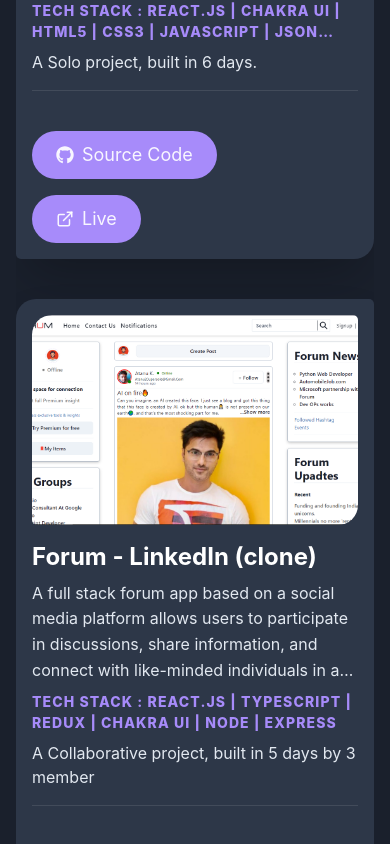
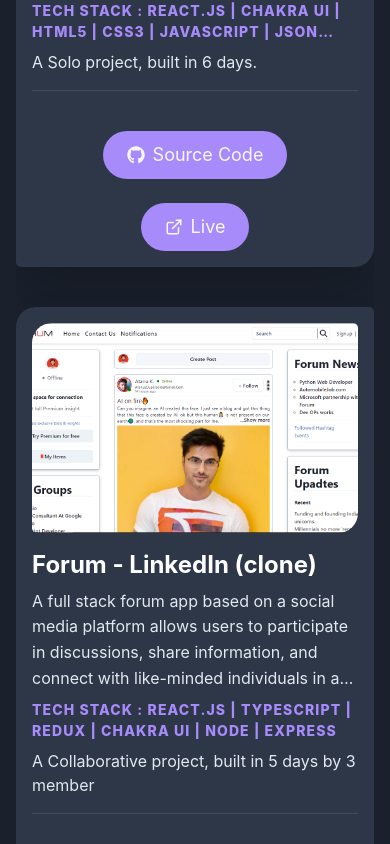
Before and after one commit to AshokPrjapati/AshokPrjapati.github.io, a React (Create React App) app: page / in a window 390 px wide. Shown: the part 4659-5503 px from the top of the page. Built offline with nearby package versions, Linux system fonts and the light colour scheme.

Commit message:
refactor: simplify button rendering in Projects component and remove unused layout utility class

```diff
--- a/src/App.css
+++ b/src/App.css
@@ -153,15 +153,7 @@ html {
   line-height: 1.6;
 }
 
-/* Layout Utilities */
-.between-center {
-  display: flex;
-  flex-direction: row;
-  justify-content: space-between;
-  align-items: center;
-  gap: 1rem;
-  flex-wrap: wrap;
-}
+
 
 /* Focus Styles */
 :focus-visible {
@@ -201,11 +193,6 @@ html {
 
 /* Responsive Design */
 @media screen and (max-width: 768px) {
-  .between-center {
-    flex-direction: column;
-    align-items: stretch;
-  }
-
   .button {
     justify-content: center;
     width: 100%;
--- a/src/pages/Projects/Projects.tsx
+++ b/src/pages/Projects/Projects.tsx
@@ -18,10 +18,42 @@ import { ProjectData } from "../../types/interface";
 import SectionHeader from "../../Components/SectionHeader";
 
 const Projects = () => {
+  const renderProjectActionButtons = (
+    link: string,
+    icon: React.ReactElement<any, string | React.JSXElementConstructor<any>>,
+    label: string
+  ) => {
+    return (
+      <Link href={link} isExternal _hover={{ textDecor: "none" }}>
+        <Button
+          leftIcon={icon}
+          rounded={"full"}
+          size={"lg"}
+          fontWeight={"normal"}
+          px={6}
+          bg="secondary"
+        >
+          {label}
+        </Button>
+      </Link>
+    );
+  };
+
   const renderProjectContent = (project: ProjectData) => {
+    const {
+      id,
+      name,
+      description,
+      techStack,
+      detail,
+      src,
+      sourceCode,
+      liveLink,
+    } = project;
+
     return (
       <Center
-        key={project.id}
+        key={id}
         bg="bg-card"
         maxW={"445px"}
         boxShadow={"2xl"}
@@ -32,7 +64,7 @@ const Projects = () => {
         <Stack gap={4} p={4}>
           <Image
             h={"210px"}
-            src={project.src}
+            src={src}
             alt={"project-preview"}
             data-aos="fade-up"
             objectFit={"cover"}
@@ -47,7 +79,7 @@ const Projects = () => {
               data-aos="fade-up"
               data-aos-anchor-placement="bottom-bottom"
             >
-              {project.name}
+              {name}
             </Heading>
             <Text
               color={"text-secondary"}
@@ -55,7 +87,7 @@ const Projects = () => {
               data-aos-anchor-placement="bottom-bottom"
               className="lineClampDesc"
             >
-              {project.description}
+              {description}
             </Text>
             <Text
               color={"secondary"}
@@ -67,57 +99,33 @@ const Projects = () => {
               data-aos="fade-up"
               data-aos-anchor-placement="bottom-bottom"
             >
-              {project.techStack}
+              {techStack}
             </Text>
             <Text
               color={"text-secondary"}
               data-aos="fade-up"
               data-aos-anchor-placement="bottom-bottom"
             >
-              {project.detail}
+              {detail}
             </Text>
           </Stack>
           <Divider />
-          <Box
+          <Flex
             mt={6}
-            className="between-center"
-            zIndex={1}
+            direction={{ base: "column", md: "row" }}
+            justifyContent={{ base: "center", md: "space-between" }}
+            gap={6}
+            alignItems={{ base: "center", md: "center" }}
             data-aos="fade-up"
             data-aos-anchor-placement="bottom-bottom"
           >
-            <Link
-              href={project.sourceCode}
-              isExternal
-              _hover={{ textDecor: "none" }}
-            >
-              <Button
-                leftIcon={<FaGithub />}
-                rounded={"full"}
-                size={"lg"}
-                fontWeight={"normal"}
-                px={6}
-                bg="secondary"
-              >
-                Source Code
-              </Button>
-            </Link>
-            <Link
-              href={project.liveLink}
-              isExternal
-              _hover={{ textDecor: "none" }}
-            >
-              <Button
-                leftIcon={<ExternalLinkIcon />}
-                rounded={"full"}
-                size={"lg"}
-                fontWeight={"normal"}
-                px={6}
-                bg="secondary"
-              >
-                Live
-              </Button>
-            </Link>
-          </Box>
+            {renderProjectActionButtons(
+              sourceCode,
+              <FaGithub />,
+              "Source Code"
+            )}
+            {renderProjectActionButtons(liveLink, <ExternalLinkIcon />, "Live")}
+          </Flex>
         </Stack>
       </Center>
     );
```
